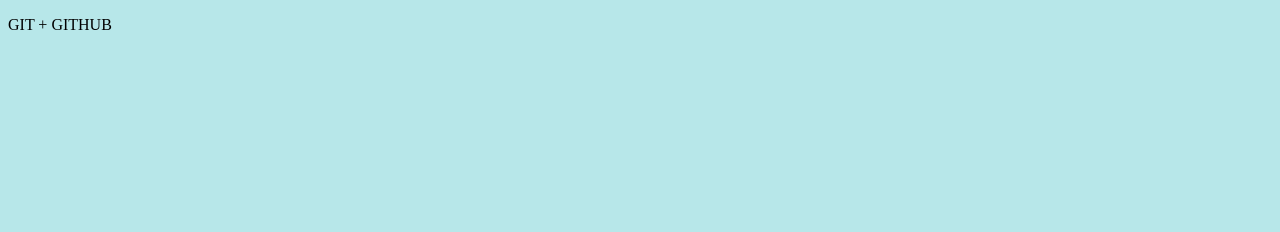
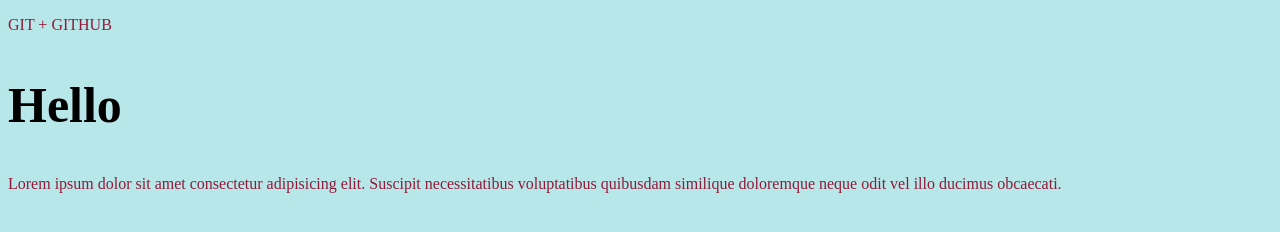
Before and after one commit to Giuseppe7777/newTestofGit, a plain HTML site: page index.html in a window 1280 px wide. Drawn offline with Linux system fonts and the light colour scheme.

Commit message:
firstchanges

```diff
--- a/index.html
+++ b/index.html
@@ -11,6 +11,9 @@
 
 <body>
     <p>GIT + GITHUB</p>
+    <h2>Hello</h2>
+    <p>Lorem ipsum dolor sit amet consectetur adipisicing elit. Suscipit necessitatibus voluptatibus quibusdam similique
+        doloremque neque odit vel illo ducimus obcaecati.</p>
 </body>
 
 </html>
--- a/scss/style.scss
+++ b/scss/style.scss
@@ -1,3 +1,10 @@
 body {
     background-color: rgb(183, 231, 233);
 }
+p {
+    color: rgb(146, 26, 56);
+}
+
+h2 {
+    font-size: 50px;
+}
```
Also changed, not shown: css/style.css.
